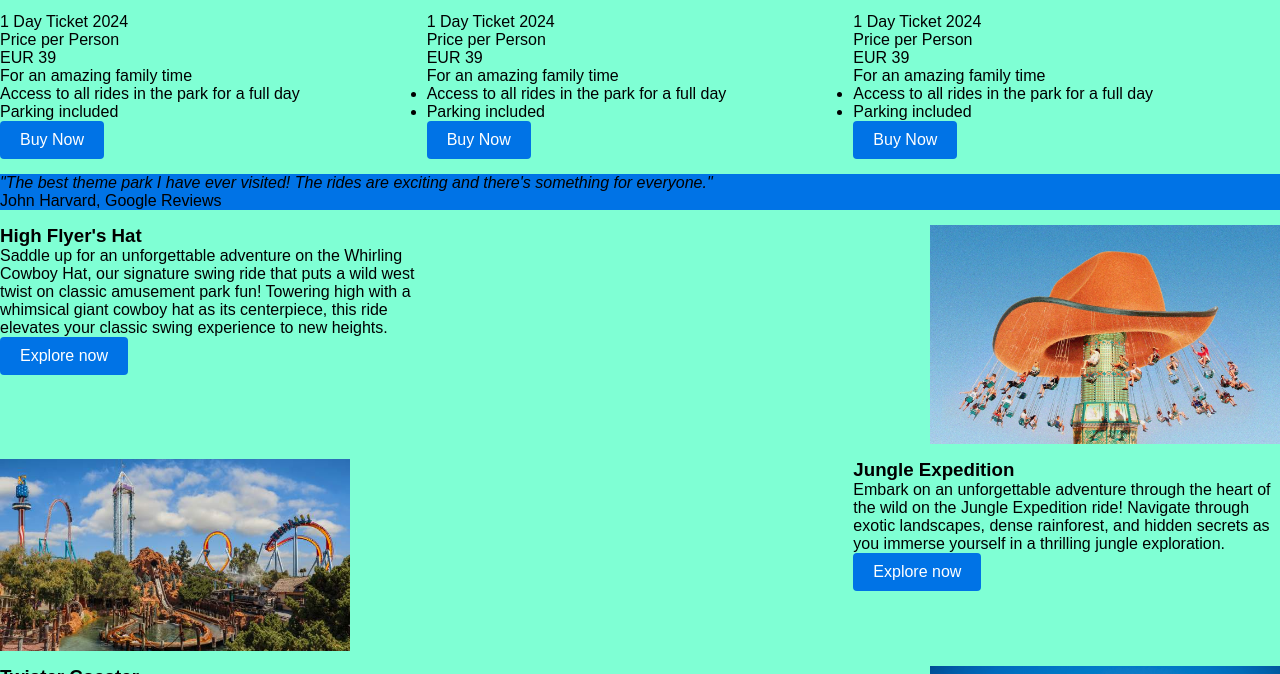
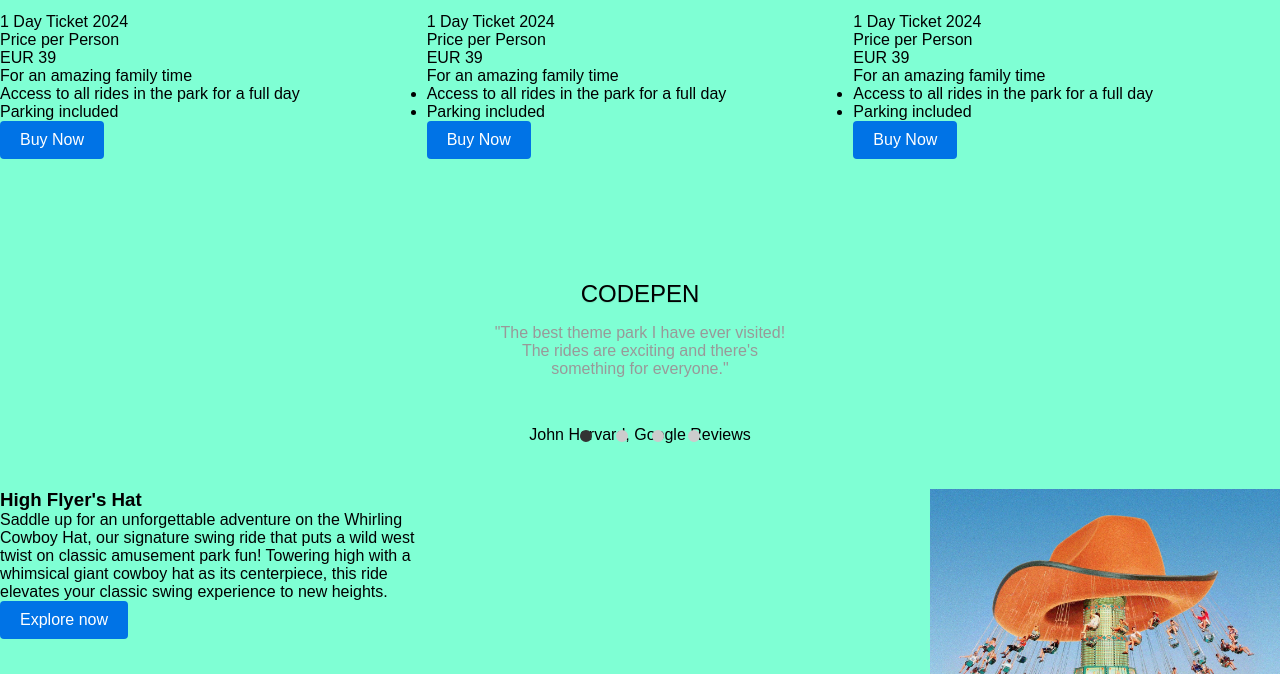
Before and after one commit to tiaversa/group_project, a plain HTML site: page index.html in a window 1280 px wide. Shown: the part 619-1293 px from the top of the page. Drawn offline with Linux system fonts and the light colour scheme.

Commit message:
adding a slider

```diff
--- a/index.html
+++ b/index.html
@@ -103,10 +103,35 @@
             </div>
         </div>
 
-        <div class="testimonies" id="testimonies">
-            <p class="quote"><i>"The best theme park I have ever visited! The rides are exciting and there's something for everyone."</i></p>
-            <p class="person-name">John Harvard, Google Reviews</p>
-        </div>
+        <!-- Slider code from https://codepen.io/maheshambure21/pen/qZZrxy -->
+        <div class="slider" id="slider">
+            <input type="radio" name="slider" title="slide1" checked="checked" class="slider__nav"/>
+            <input type="radio" name="slider" title="slide2" class="slider__nav"/>
+            <input type="radio" name="slider" title="slide3" class="slider__nav"/>
+            <input type="radio" name="slider" title="slide4" class="slider__nav"/>
+            <div class="slider__inner">
+              <div class="slider__contents"><i class="slider__image fa fa-codepen"></i>
+                <h2 class="slider__caption">codepen</h2>
+                <p class="slider__txt">"The best theme park I have ever visited! The rides are exciting and there's something for everyone."</p>
+                <p class="person-name">John Harvard, Google Reviews</p>
+              </div>
+              <div class="slider__contents"><i class="slider__image fa fa-newspaper-o"></i>
+                <h2 class="slider__caption">newspaper</h2>
+                <p class="slider__txt">Lorem ipsum dolor sit amet, consectetur adipisicing elit. At cupiditate omnis possimus illo quos, corporis minima!</p>
+                <p class="person-name">John Harvard, Google Reviews</p>
+              </div>
+              <div class="slider__contents"><i class="slider__image fa fa-television"></i>
+                <h2 class="slider__caption">television</h2>
+                <p class="slider__txt">Lorem ipsum dolor sit amet, consectetur adipisicing elit. At cupiditate omnis possimus illo quos, corporis minima!</p>
+                <p class="person-name">John Harvard, Google Reviews</p>
+              </div>
+              <div class="slider__contents"><i class="slider__image fa fa-diamond"></i>
+                <h2 class="slider__caption">diamond</h2>
+                <p class="slider__txt">Lorem ipsum dolor sit amet, consectetur adipisicing elit. At cupiditate omnis possimus illo quos, corporis minima!</p>
+                <p class="person-name">John Harvard, Google Reviews</p>
+              </div>
+            </div>
+          </div>
 
         <div id="att1desc" class="attraction">
             <h3>High Flyer's Hat </h3>
--- a/styles.css
+++ b/styles.css
@@ -19,7 +19,7 @@ body{
         "nav nav nav"
         "header header header"
         "price1 price2 price3"
-        "testimonies testimonies testimonies"
+        "slider slider slider"
         "attraction1des attraction1img attraction1img"
         "attraction2img attraction2img attraction2des"
         "attraction3des attraction3img attraction3img"
@@ -158,3 +158,142 @@ footer {
 .button:hover {
     background-color: #005bb5;
 }
+
+/* Slider code from https://codepen.io/maheshambure21/pen/qZZrxy */
+
+@import url(https://fonts.googleapis.com/css?family=Roboto:400,500);
+@import url(https://maxcdn.bootstrapcdn.com/font-awesome/4.5.0/css/font-awesome.min.css);
+*, *:before, *:after {
+  box-sizing: border-box;
+}
+
+.slider {
+  grid-area: slider;
+  height: 300px;
+  position: relative;
+  overflow: hidden;
+  display: -webkit-box;
+  display: -webkit-flex;
+  display: -ms-flexbox;
+  display: flex;
+  -webkit-flex-flow: row nowrap;
+      -ms-flex-flow: row nowrap;
+          flex-flow: row nowrap;
+  -webkit-box-align: end;
+  -webkit-align-items: flex-end;
+      -ms-flex-align: end;
+          align-items: flex-end;
+  -webkit-box-pack: center;
+  -webkit-justify-content: center;
+      -ms-flex-pack: center;
+          justify-content: center;
+}
+.slider__nav {
+  width: 12px;
+  height: 12px;
+  margin: 2rem 12px;
+  border-radius: 50%;
+  z-index: 10;
+  outline: 6px solid #ccc;
+  outline-offset: -6px;
+  box-shadow: 0 0 0 0 #333, 0 0 0 0 rgba(51, 51, 51, 0);
+  cursor: pointer;
+  -webkit-appearance: none;
+     -moz-appearance: none;
+          appearance: none;
+  -webkit-backface-visibility: hidden;
+          backface-visibility: hidden;
+}
+.slider__nav:checked {
+  -webkit-animation: check 0.4s linear forwards;
+          animation: check 0.4s linear forwards;
+}
+.slider__nav:checked:nth-of-type(1) ~ .slider__inner {
+  left: 0%;
+}
+.slider__nav:checked:nth-of-type(2) ~ .slider__inner {
+  left: -100%;
+}
+.slider__nav:checked:nth-of-type(3) ~ .slider__inner {
+  left: -200%;
+}
+.slider__nav:checked:nth-of-type(4) ~ .slider__inner {
+  left: -300%;
+}
+.slider__inner {
+  position: absolute;
+  top: 0;
+  left: 0;
+  width: 400%;
+  height: 100%;
+  -webkit-transition: left 0.4s;
+  transition: left 0.4s;
+  display: -webkit-box;
+  display: -webkit-flex;
+  display: -ms-flexbox;
+  display: flex;
+  -webkit-flex-flow: row nowrap;
+      -ms-flex-flow: row nowrap;
+          flex-flow: row nowrap;
+}
+.slider__contents {
+  height: 100%;
+  padding: 2rem;
+  text-align: center;
+  display: -webkit-box;
+  display: -webkit-flex;
+  display: -ms-flexbox;
+  display: flex;
+  -webkit-box-flex: 1;
+  -webkit-flex: 1;
+      -ms-flex: 1;
+          flex: 1;
+  -webkit-flex-flow: column nowrap;
+      -ms-flex-flow: column nowrap;
+          flex-flow: column nowrap;
+  -webkit-box-align: center;
+  -webkit-align-items: center;
+      -ms-flex-align: center;
+          align-items: center;
+  -webkit-box-pack: center;
+  -webkit-justify-content: center;
+      -ms-flex-pack: center;
+          justify-content: center;
+}
+.slider__image {
+  font-size: 2.7rem;
+      color: #2196F3;
+}
+.slider__caption {
+  font-weight: 500;
+  margin: 2rem 0 1rem;
+  text-shadow: 0 1px 1px rgba(0, 0, 0, 0.1);
+  text-transform: uppercase;
+}
+.slider__txt {
+  color: #999;
+  margin-bottom: 3rem;
+  max-width: 300px;
+}
+
+@-webkit-keyframes check {
+  50% {
+    outline-color: #333;
+    box-shadow: 0 0 0 12px #333, 0 0 0 36px rgba(51, 51, 51, 0.2);
+  }
+  100% {
+    outline-color: #333;
+    box-shadow: 0 0 0 0 #333, 0 0 0 0 rgba(51, 51, 51, 0);
+  }
+}
+
+@keyframes check {
+  50% {
+    outline-color: #333;
+    box-shadow: 0 0 0 12px #333, 0 0 0 36px rgba(51, 51, 51, 0.2);
+  }
+  100% {
+    outline-color: #333;
+    box-shadow: 0 0 0 0 #333, 0 0 0 0 rgba(51, 51, 51, 0);
+  }
+}
```
